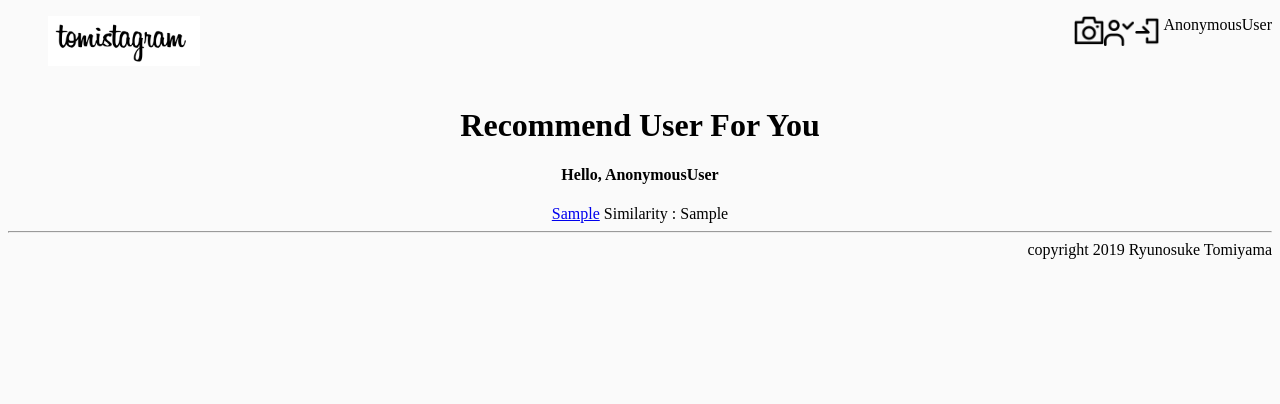
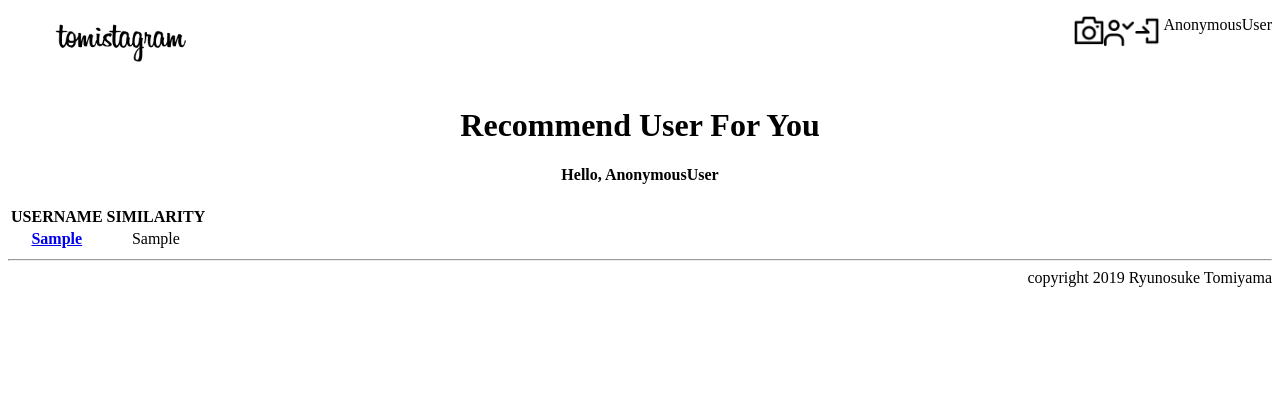
Before and after one commit to 10380r/Tomistagram, a Django app: template app/templates/app/recommend.html in a window 1280 px wide. Shown: the top 404 px of the page. Run offline with Django 3.2, Linux system fonts and the light colour scheme; the template is opened without the code that fills it: most values are stand-ins (such as "Sample title", 1, 10 or a date in 2020).

Commit message:
デバッグ用の出力を個人的に見やすいようする

```diff
--- a/app/static/app/style.css
+++ b/app/static/app/style.css
@@ -1,6 +1,5 @@
 body {
   text-align:center;
-  background-color:#fafafa;
 }
 
 ul {
--- a/app/templates/app/recommend.html
+++ b/app/templates/app/recommend.html
@@ -16,8 +16,18 @@
 
 {% block content %}
 <h4>Hello, {{ request.user }} </h4>
-{% for result_user,result_pred in results.items %}
-  <span><a href='user_detail'>{{ result_user }}</a></span>
-  <span>Similarity : {{ result_pred }} </span>
-{% endfor %}
+<table class='recommend_user_table'>
+  <tbody>
+    <tr>
+      <th>USERNAME</th>
+      <th>SIMILARITY</th>
+    </tr>
+    {% for result_user,result_pred in results.items %}
+    <tr>
+      <th><a href='user_detail'>{{ result_user }}</a></th>
+      <td>{{ result_pred }}</td>
+    </tr>
+    {% endfor %}
+  </tbody>
+</table>
 {% endblock %}
```
Also changed, not shown: app/recommend_user.py (+5 -3 lines).
